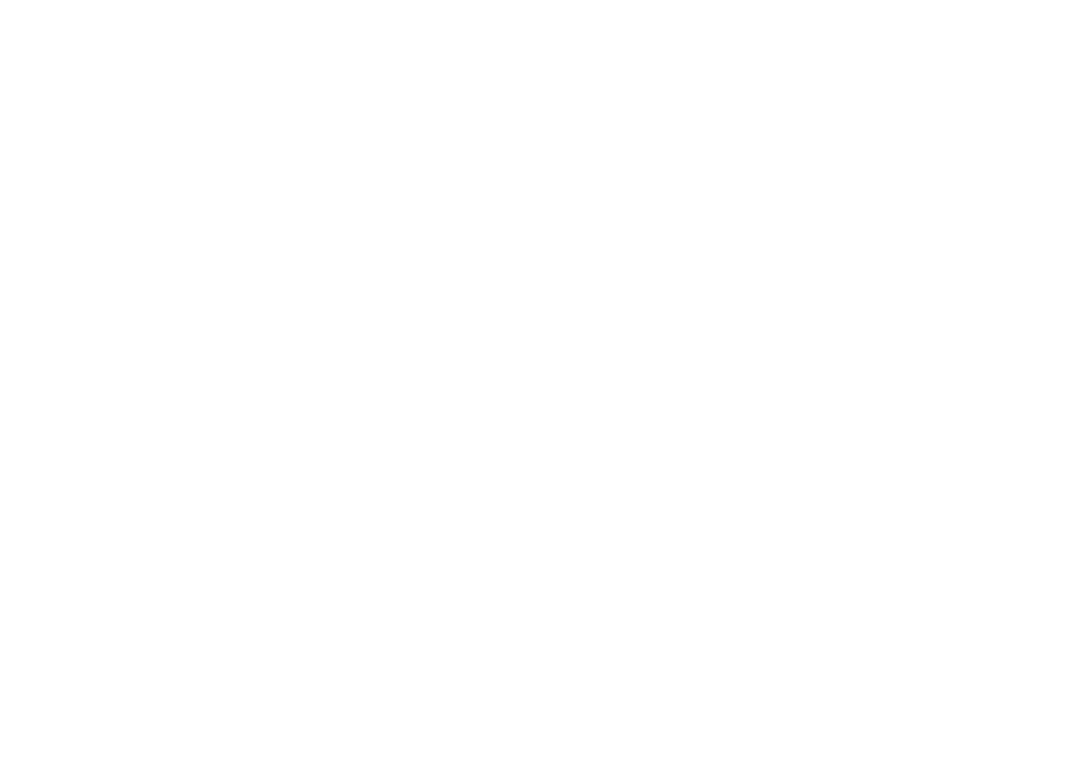
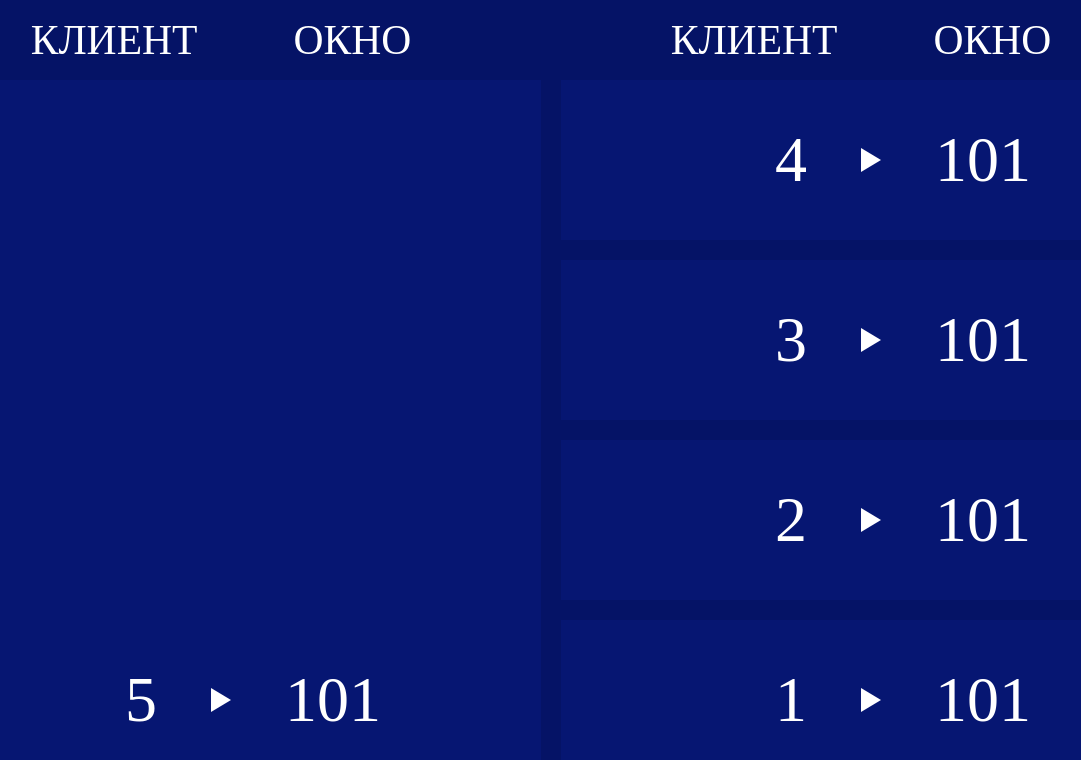
Before and after one commit to assylzhankizbayev/tablo-display, an Angular app: page / in a window 1280 px wide. Shown: the top 760 px of the page, without its empty margins (99-1180 px from the left). Built offline with nearby package versions, Linux system fonts and the light colour scheme.

Commit message:
todo replay data

```diff
--- a/package.json
+++ b/package.json
@@ -4,7 +4,7 @@
   "scripts": {
     "ng": "ng",
     "start": "ng serve",
-    "dev": "ng serve --port 4207",
+    "dev": "ng serve --port 4207 --open",
     "build": "ng build"
   },
   "private": true,
--- a/src/app/components/main/main.component.html
+++ b/src/app/components/main/main.component.html
@@ -1 +1,29 @@
-<h1>{{ user }}</h1>
+<!-- <h1>{{ user }}</h1> -->
+
+
+
+<div class="container">
+  <div class="header">
+    <div class="header__item">
+      <span>Клиент</span>
+      <span>Окно</span>
+    </div>
+
+    <div class="header__item">
+      <span>Клиент</span>
+      <span>Окно</span>
+    </div>
+  </div>
+
+  <div class="body">
+    <div class="tablo" *ngFor="let item of data">
+      <span class="tablo__id">{{ item }}</span>
+
+      <div class="tablo__icon">
+        <img class="img-arrow" src="./assets/icons/arrow.svg" alt="arrow" />
+      </div>
+
+      <span class="tablo__room">101</span>
+    </div>
+  </div>
+</div>
--- a/src/app/components/main/main.component.scss
+++ b/src/app/components/main/main.component.scss
@@ -0,0 +1,75 @@
+.container {
+  background-color: rgb(6, 22, 114);
+  height: 100%;
+  width: 100%;
+
+  .header {
+    display: flex;
+    background-color: rgb(5, 19, 102);
+    height: 10%;
+
+    &__item {
+      display: flex;
+      align-items: center;
+      justify-content: center;
+      color: #fff;
+      font-size: 3.25vw;
+      text-transform: uppercase;
+      width: 50%;
+    }
+
+    span {
+      margin: 0 3rem;
+    }
+  }
+
+  .body {
+    display: flex;
+    flex-direction: column-reverse;
+    flex-wrap: wrap-reverse;
+    align-items: flex-end;
+    height: 90%;
+    width: 100%;
+  }
+}
+
+.tablo {
+  display: grid;
+  grid-template-columns: 1fr auto 1fr;
+  border-bottom: 1.25rem solid rgb(5, 19, 102);
+  border-left: 1.25rem solid rgb(5, 19, 102);
+  color: #fff;
+  font-size: 5vw;
+  width: 50%;
+  height: 25%;
+
+  &:nth-child(n+5),
+  &:nth-child(n+6),
+  &:nth-child(n+7),
+  &:nth-child(n+8) {
+    border-left: none;
+  }
+
+  .img-arrow {
+    height: 2rem;
+  }
+
+  &__id {
+    display: flex;
+    align-items: center;
+    justify-content: flex-end;
+  }
+
+  &__room {
+    display: flex;
+    align-items: center;
+    justify-content: flex-start;
+  }
+
+  &__icon {
+    display: flex;
+    align-items: center;
+    height: 100%;
+    margin: 0 3rem;
+  }
+}
--- a/src/app/components/main/main.component.ts
+++ b/src/app/components/main/main.component.ts
@@ -1,6 +1,6 @@
 import { Component, OnInit } from '@angular/core';
-import { Subject } from 'rxjs';
-import { Observable } from 'rxjs';
+import { ReplaySubject } from 'rxjs';
+import { map } from 'rxjs/operators';
 import { WebSocketService } from '../../services/web-socket.service';
 
 @Component({
@@ -9,30 +9,47 @@
   styleUrls: ['./main.component.scss']
 })
 export class MainComponent implements OnInit {
-  user$!: Observable<any>;
-  user: any;
+  user$ = new ReplaySubject(8);
   currentUserId = 0;
   totalUserAmount = 0;
+  data = [1, 2, 3, 4, 5];
 
   constructor(private webSocket: WebSocketService) { }
 
+  // get user() {
+  //   return this.user$.asObservable().pipe(
+  //     map(item => item)
+  //   );
+  // }
+
   ngOnInit(): void {
-    this.webSocket.listen('connect').subscribe( () => console.log('Connection succeeded') );
+    this.webSocket.listen('connect').subscribe(() => console.log('Connection succeeded'));
 
-    this.webSocket.listen('user-info').subscribe( data => {
+    this.webSocket.listen('user-info').subscribe(data => {
       this.currentUserId = data.id;
-      console.log('Current user id', this.currentUserId);
+      // console.log('Current user id', this.currentUserId);
     });
 
-    this.webSocket.listen('registered-users-amount').subscribe( data => {
+    this.webSocket.listen('registered-users-amount').subscribe(data => {
       this.totalUserAmount = data.amount;
-      console.log('Accept total users amount', this.totalUserAmount);
+      // console.log('Accept total users amount', this.totalUserAmount);
     });
 
     // this.user$ = this.webSocket.listen('user-info');
-    this.webSocket.listen('user-info').subscribe( data => {
-      this.user = data.id;
+    this.webSocket.listen('user-info').subscribe(data => {
+      // this.user = data.id;
+      console.log('************save', data.id);
+
+      this.user$.next(data.id)
+
+      this.user$.subscribe(val => {
+        console.log('replay', val);
+      });
     });
   }
+}
 
+interface User {
+  id: number;
+  room: number;
 }
--- a/src/styles.scss
+++ b/src/styles.scss
@@ -1 +1,11 @@
-/* You can add global styles to this file, and also import other style files */
+body, html {
+  height: 100%;
+  width: 100%;
+  font-size: 100%;
+}
+
+* {
+  margin: 0;
+  padding: 0;
+  box-sizing: border-box;
+}
```
Also changed, not shown: src/assets/icons/arrow.svg (added).
